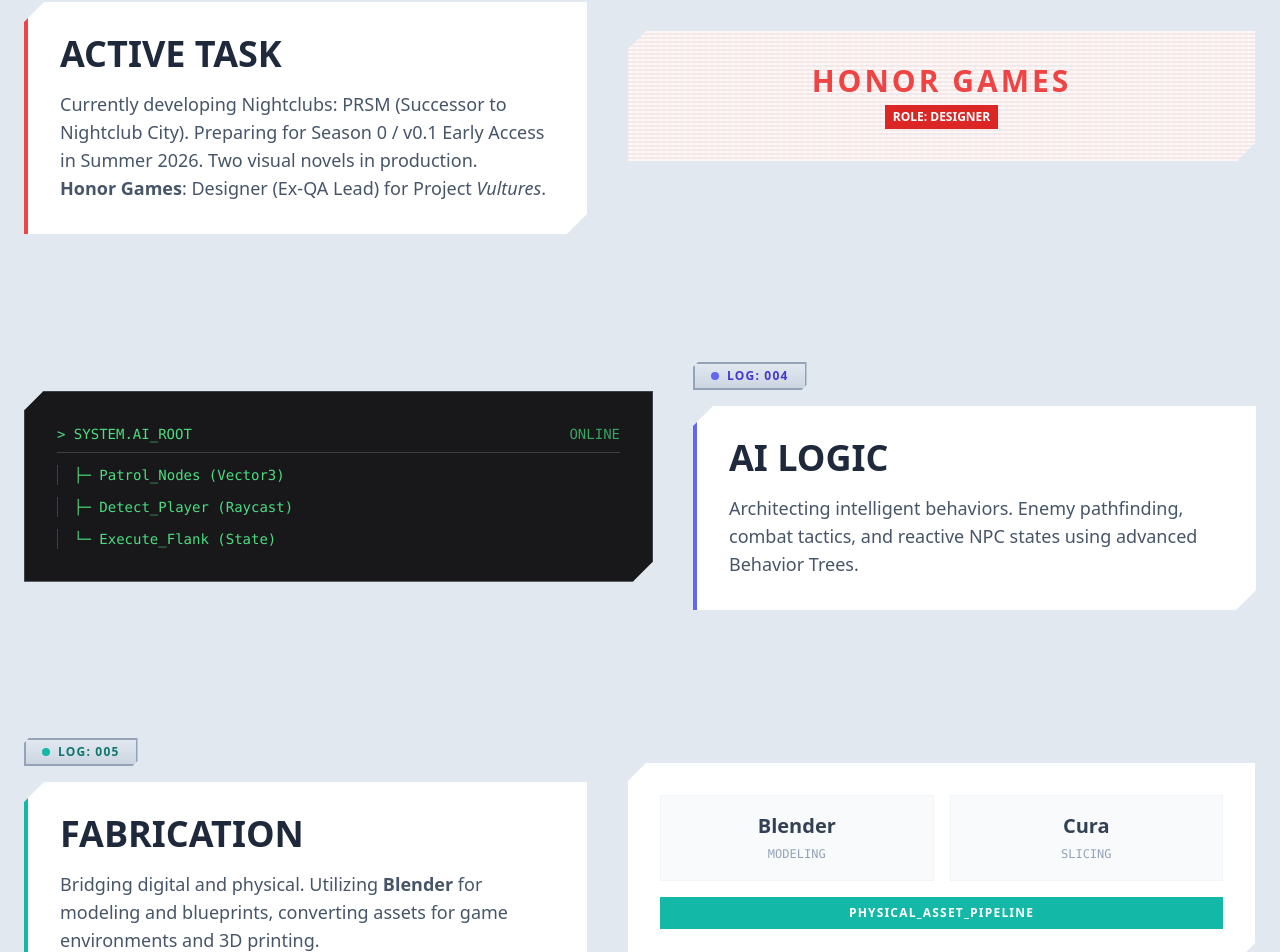
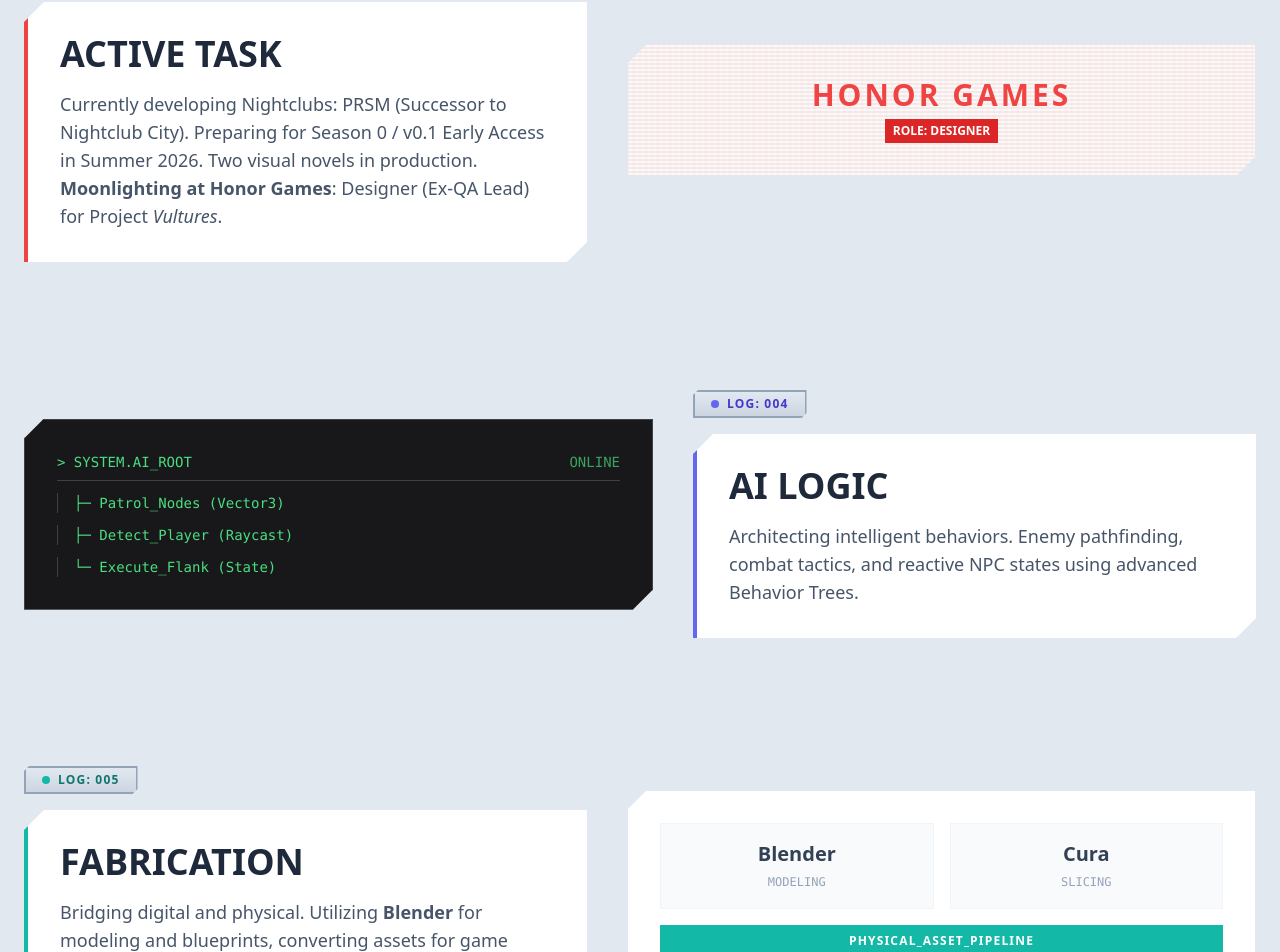
Before and after one commit to OwlhootMike/owlhootgames-site, a Next.js app: page / in a window 1280 px wide. Shown: the part 1702-2654 px from the top of the page. Built offline with nearby package versions, Linux system fonts and the light colour scheme.

Commit message:
Changing description for Log 003

```diff
--- a/app/page.tsx
+++ b/app/page.tsx
@@ -332,7 +332,7 @@ export default function Home() {
                <h3 className="mb-2 md:mb-4 text-2xl md:text-4xl font-black uppercase text-slate-800">Active Task</h3>
                <p className="text-base md:text-lg leading-relaxed text-slate-600">
                  Currently developing Nightclubs: PRSM (Successor to Nightclub City). Preparing for Season 0 / v0.1 Early Access in Summer 2026. Two visual novels in production.<br/>
-                 <strong>Honor Games</strong>: Designer (Ex-QA Lead) for Project <em>Vultures</em>.
+                 <strong>Moonlighting at Honor Games</strong>: Designer (Ex-QA Lead) for Project <em>Vultures</em>.
                </p>
              </div>
           </div>
```
